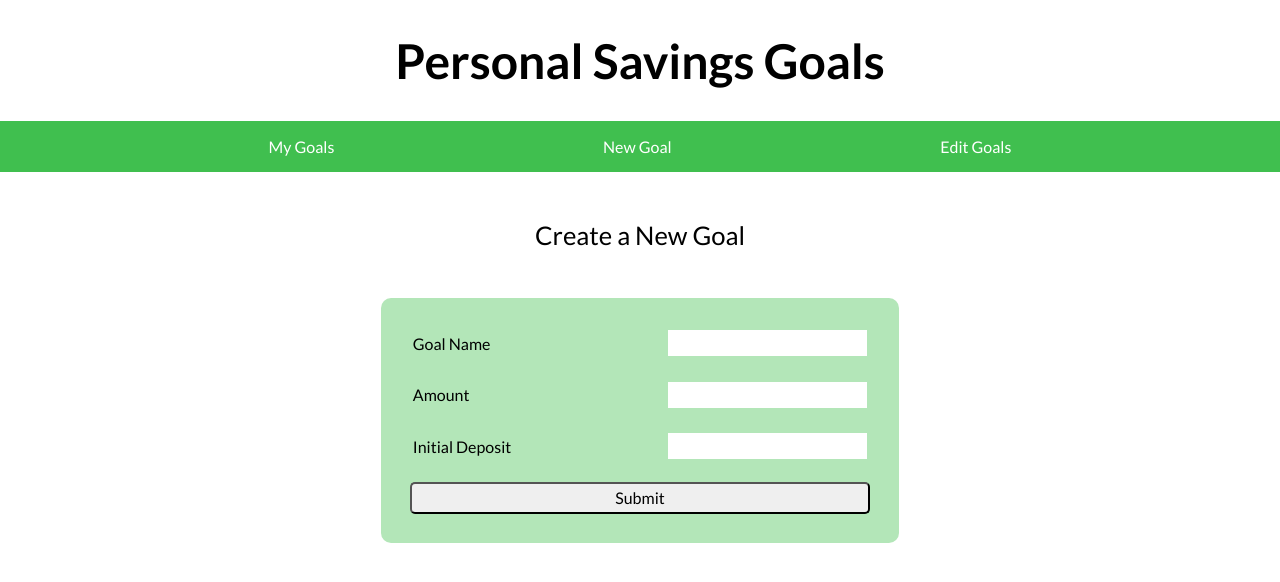
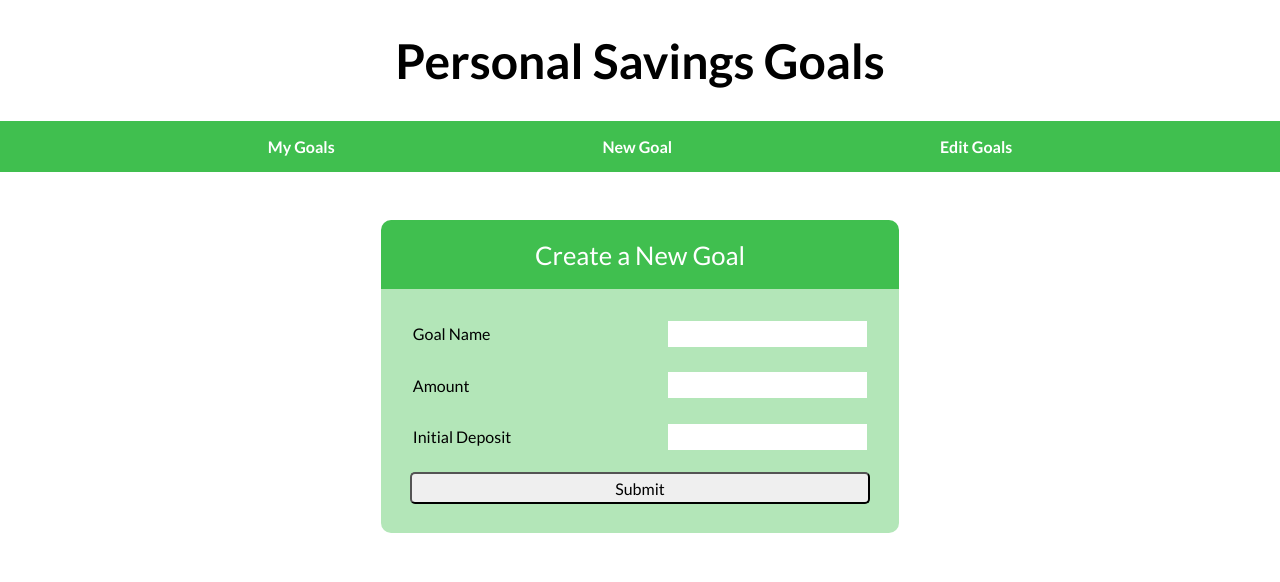
Before and after one commit to TobiasNorton/savings-fullstack, a React (Create React App) app in the folder client/: page /new in a window 1280 px wide. Shown: the top 582 px of the page. Built offline with nearby package versions, Linux system fonts and the light colour scheme.

Commit message:
Adds styled header to EditGoal and NewGoal forms

```diff
--- a/client/src/EditGoal.js
+++ b/client/src/EditGoal.js
@@ -46,7 +46,8 @@ class EditGoal extends Component {
         <Header />
 
         <section>
-          <p className="header">Edit Your Goal</p>
+          {/* <p className="header">Edit Your Goal</p> */}
+          <p className="form-header">Edit Your Goal</p>
           <form className="new-goal">
             <div className="input-container">
               <label>Goal Name</label>
--- a/client/src/NewGoal.js
+++ b/client/src/NewGoal.js
@@ -23,7 +23,8 @@ class NewGoal extends Component {
       <div>
         <Header />
         <section>
-          <p className="header">Create a New Goal</p>
+          {/* <p className="header">Create a New Goal</p> */}
+          <p className="form-header">Create a New Goal</p>
           <form className="new-goal" onSubmit={this.createGoal}>
             <div className="input-container">
               <label>Goal Name</label>
--- a/client/src/index.css
+++ b/client/src/index.css
@@ -26,13 +26,13 @@ code {
 
 .nav-link {
   color: white;
-  padding: 0;
+  font-size: 1rem;
   text-decoration: none;
   background-color: hsla(211, 30%, 10%, 1);
   background-color: hsla(208, 63%, 45%, 1);
   background-color: hsla(127, 50%, 50%, 1);
   border: none;
-  font-size: 1rem;
+  font-weight: bold;
 }
 
 .dropdown {
@@ -109,7 +109,8 @@ th {
   background-color: hsla(211, 30%, 10%, 1);
   background-color: hsla(208, 63%, 45%, 1);
   background-color: hsla(127, 50%, 50%, 1);
-  padding: 0.5rem;
+  padding: 0.5rem 0.5rem 0.5rem 1.1rem;
+  text-align: left;
 }
 
 td {
@@ -174,14 +175,26 @@ td.hide-cell {
   margin: 3rem;
 }
 
+.form-header {
+  color: white;
+  background-color: hsla(127, 50%, 50%, 1);
+  max-width: 30rem;
+  font-size: 1.6rem;
+  text-align: center;
+  margin: 3rem auto;
+  padding: 1.2rem;
+  margin-bottom: 0;
+  border-radius: 10px 10px 0 0;
+}
+
 form.new-goal {
   display: flex;
   flex-direction: column;
   background-color: hsla(127, 50%, 80%, 1);
   max-width: 30rem;
-  margin: 3rem auto;
+  margin: 0 auto;
   padding: 1.2rem;
-  border-radius: 10px;
+  border-radius: 0px 0px 10px 10px;
 }
 
 .input-container {
```
